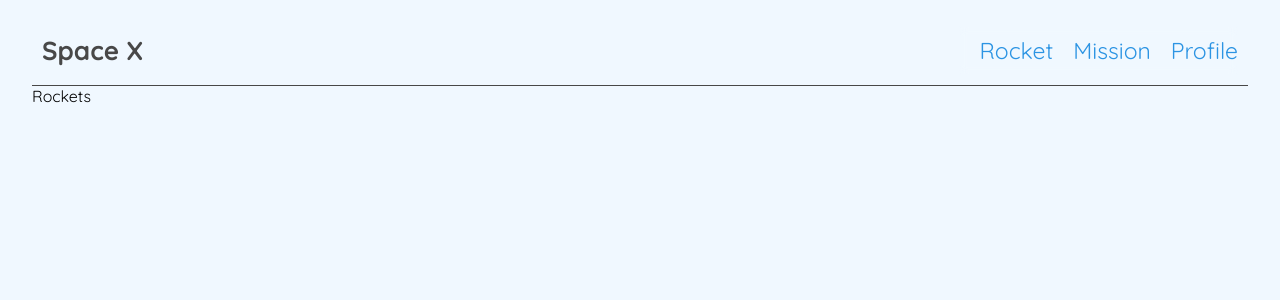
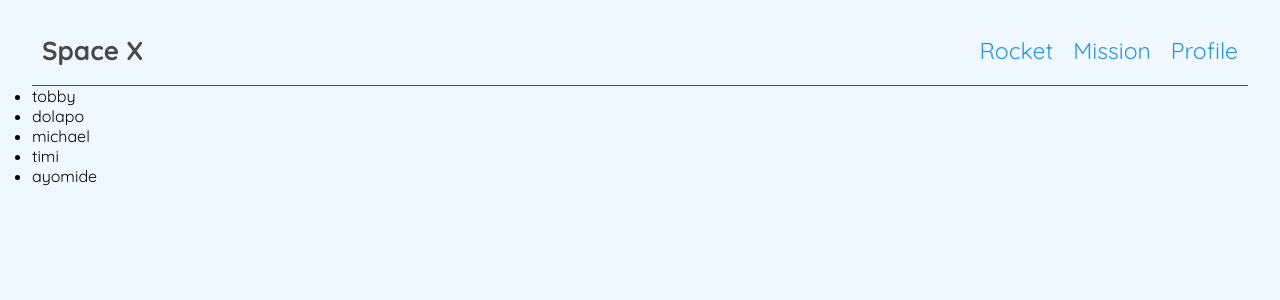
Before and after one commit to Mekuseo/Space-Travellers-Hub, a React (Create React App) app: page / in a window 1280 px wide. Shown: the top 300 px of the page. Built offline with nearby package versions, Linux system fonts and the light colour scheme.

Commit message:
create store and rocketSlice

```diff
--- a/src/App.css
+++ b/src/App.css
@@ -89,6 +89,10 @@ nav li {
   color: whitesmoke;
 }
 
+.mii li {
+  color: black;
+}
+
 @media (min-width: 768px) {
   body {
     padding: 1rem 2rem;
--- a/src/components/Mission.jsx
+++ b/src/components/Mission.jsx
@@ -2,7 +2,9 @@ import React from 'react';
 
 function Mission() {
   return (
-    <div>Mission</div>
+    <div>
+      mission
+    </div>
   );
 }
 
--- a/src/components/Rockets.jsx
+++ b/src/components/Rockets.jsx
@@ -1,8 +1,16 @@
 import React from 'react';
+import { useSelector } from 'react-redux';
 
 function Rockets() {
+  const list = useSelector((state) => state.Rocket.rockets);
   return (
-    <div>Rockets</div>
+    <div className="mii">
+      <ul>
+        {list.map((lee) => (
+          <li key={Math.floor(Math.random() * 1000)}>{lee}</li>
+        ))}
+      </ul>
+    </div>
   );
 }
 
--- a/src/index.js
+++ b/src/index.js
@@ -1,13 +1,17 @@
 import React from 'react';
 import ReactDOM from 'react-dom/client';
 import { BrowserRouter } from 'react-router-dom';
+import { Provider } from 'react-redux';
 import App from './App';
+import store from './redux/store';
 
 const root = ReactDOM.createRoot(document.getElementById('root'));
 root.render(
   <React.StrictMode>
     <BrowserRouter>
-      <App />
+      <Provider store={store}>
+        <App />
+      </Provider>
     </BrowserRouter>
   </React.StrictMode>,
 );
--- /dev/null
+++ b/src/redux/Rockets/RocketSlice.js
@@ -0,0 +1,12 @@
+import { createSlice } from '@reduxjs/toolkit';
+
+const initialState = { rockets: ['tobby', 'dolapo', 'michael', 'timi', 'ayomide'] };
+
+const rocketSlice = createSlice({
+  name: 'rockets',
+  initialState,
+  reducers: {
+  },
+});
+
+export default rocketSlice.reducer;
--- /dev/null
+++ b/src/redux/store.js
@@ -0,0 +1,10 @@
+import { configureStore } from '@reduxjs/toolkit';
+import rocketSlice from './Rockets/RocketSlice';
+
+const store = configureStore({
+  reducer: {
+    Rocket: rocketSlice,
+  },
+});
+
+export default store;
```
